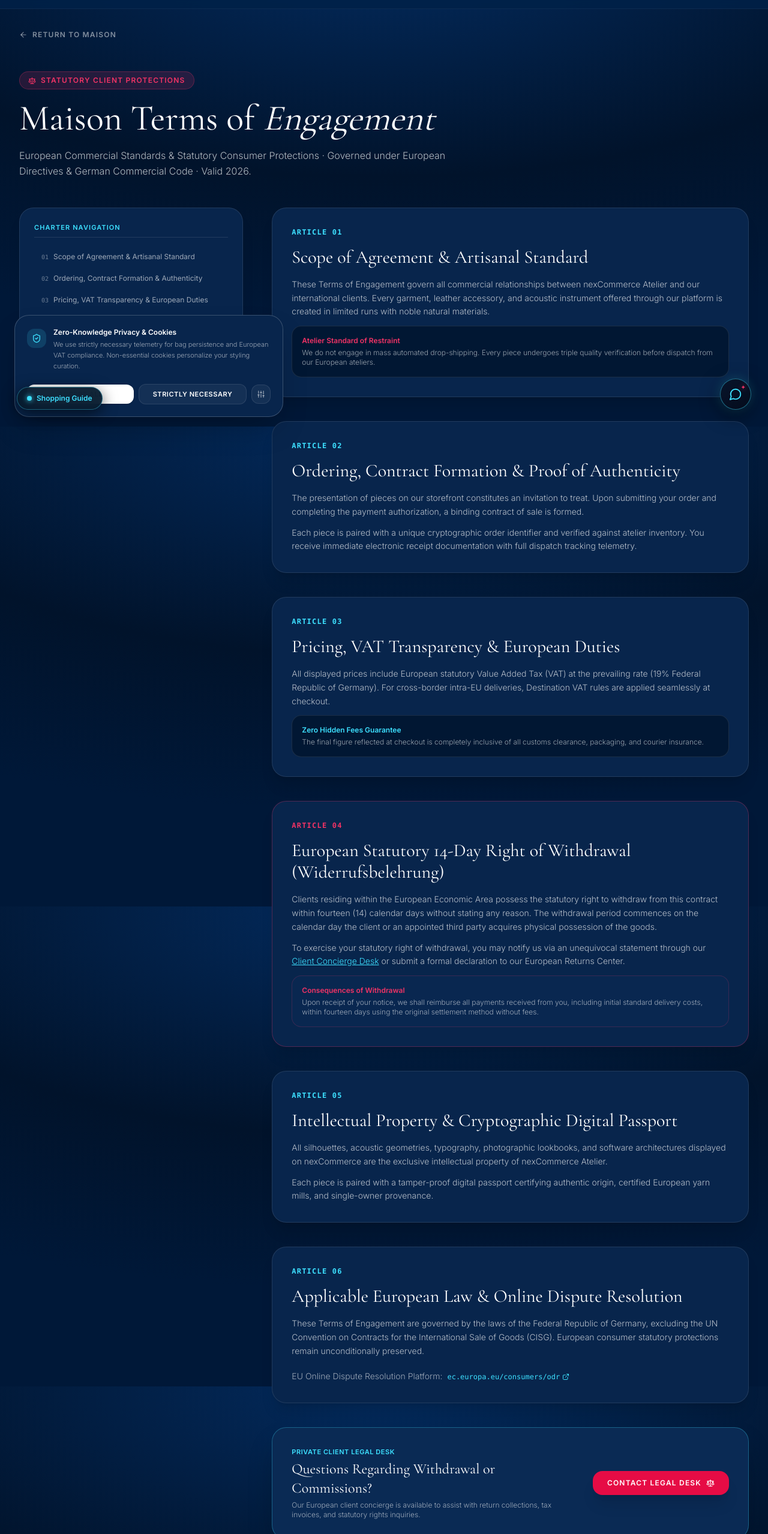
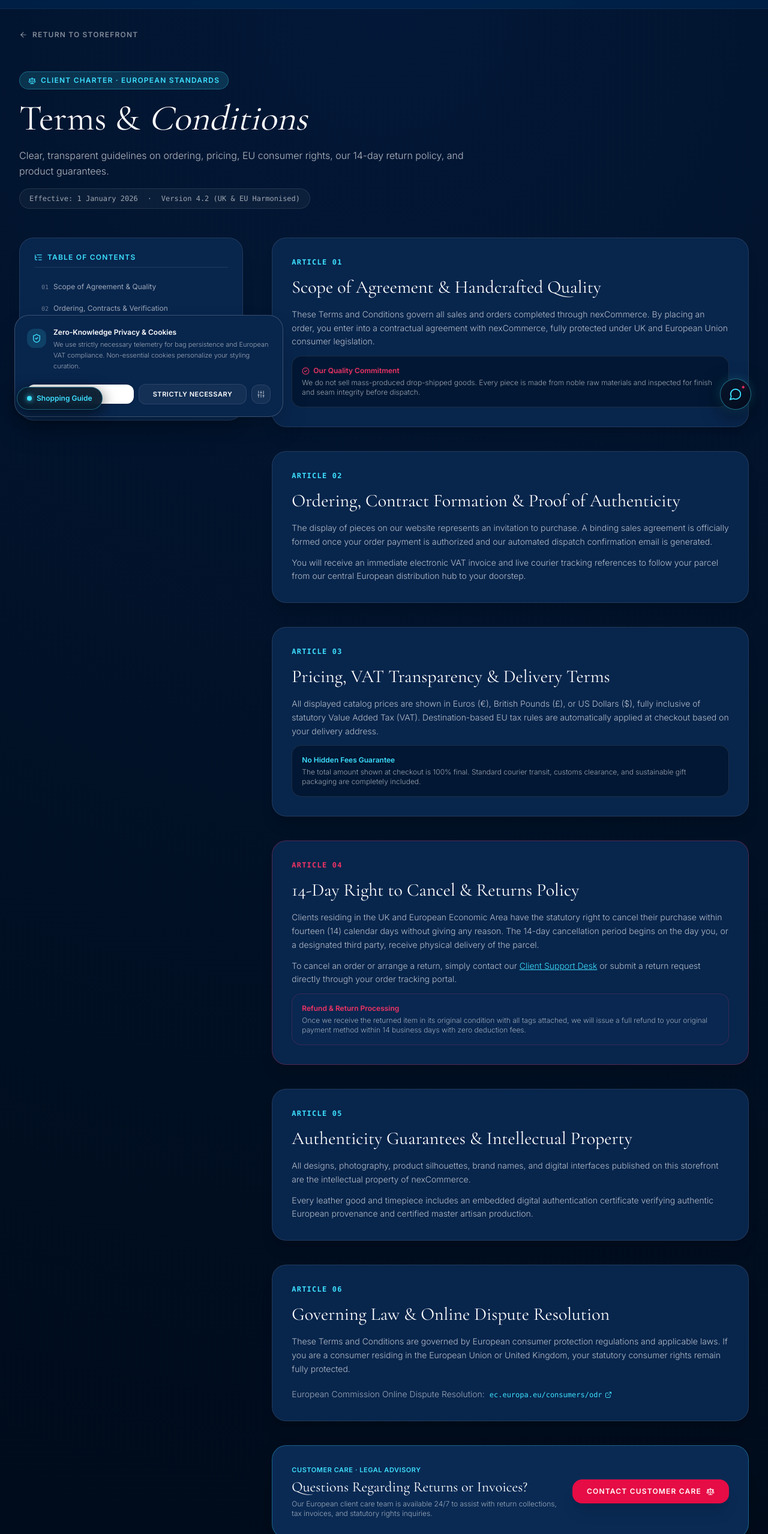
Before and after one commit to mustaquimrafid-bs23/nexcommerce.demo, a Next.js app: page /terms in a window 1280 px wide. Shown: the part 89-2646 px from the top of the page at 60% size. Built offline with nearby package versions, Linux system fonts and the light colour scheme.

Commit message:
feat(terms): elevate Terms & Conditions with sticky ScrollSpy, clean UK copy, and uniform luxury radial background

```diff
--- a/app/terms/page.tsx
+++ b/app/terms/page.tsx
@@ -2,19 +2,32 @@
 
 import React from 'react';
 import Link from 'next/link';
-import { Shield, Sparkles, Scale, ArrowLeft, ArrowRight, ExternalLink } from 'lucide-react';
-import { TermsScrollSpy } from '@/components/terms/TermsScrollSpy';
+import { Shield, Sparkles, Scale, ArrowLeft, ArrowRight, ExternalLink, HelpCircle, FileText, CheckCircle2 } from 'lucide-react';
+import { TermsScrollSpy, TERMS_ARTICLES } from '@/components/terms/TermsScrollSpy';
 import { useConciergeStore } from '@/store/useConciergeStore';
 
 export default function TermsPage() {
-  const { openConcierge } = useConciergeStore();
+  const { openConcierge, sendMessage } = useConciergeStore();
 
   const handleLegalConcierge = () => {
-    openConcierge('I have an inquiry regarding European right of withdrawal or bespoke commission terms.');
+    openConcierge();
+    sendMessage('I have an inquiry regarding consumer rights, order cancellation, or European delivery terms.');
+  };
+
+  const handleSmoothScrollMobile = (e: React.MouseEvent<HTMLAnchorElement>, id: string) => {
+    e.preventDefault();
+    const target = document.getElementById(id);
+    if (target) {
+      const topOffset = target.getBoundingClientRect().top + window.scrollY - 120;
+      window.scrollTo({ top: topOffset, behavior: 'smooth' });
+    }
   };
 
   return (
-    <div className="min-h-screen bg-transparent text-white pb-24 pt-8">
+    <div
+      className="min-h-screen text-white pb-24 pt-8"
+      style={{ background: 'radial-gradient(circle at 50% 0%, #031838 0%, #011126 50%, #000B1A 100%)' }}
+    >
       <div className="max-w-7xl mx-auto px-4 sm:px-6 lg:px-8 space-y-12">
         {/* Navigation Breadcrumb */}
         <div>
@@ -23,24 +36,47 @@
             className="inline-flex items-center gap-2 text-xs font-semibold uppercase tracking-widest text-white/50 hover:text-accent-cyan transition-colors"
           >
             <ArrowLeft size={14} />
-            <span>Return to Maison</span>
+            <span>Return to Storefront</span>
           </Link>
         </div>
 
         {/* Hero Section */}
         <div className="space-y-4 max-w-3xl">
-          <div className="inline-flex items-center gap-2 px-3.5 py-1.5 rounded-full bg-accent-pink/15 border border-accent-pink/30 text-xs font-semibold uppercase tracking-widest text-accent-pink">
+          <div className="inline-flex items-center gap-2 px-3.5 py-1.5 rounded-full bg-accent-cyan/15 border border-accent-cyan/30 text-xs font-semibold uppercase tracking-widest text-accent-cyan">
             <Scale size={13} />
-            <span>Statutory Client Protections</span>
+            <span>Client Charter &middot; European Standards</span>
           </div>
 
           <h1 className="font-editorial text-4xl sm:text-5xl lg:text-6xl text-white font-normal leading-[1.08]">
-            Maison Terms of <span className="italic font-normal">Engagement</span>
+            Terms &amp; <span className="italic font-normal">Conditions</span>
           </h1>
 
           <p className="text-sm sm:text-base text-white/70 leading-relaxed font-light">
-            European Commercial Standards &amp; Statutory Consumer Protections &middot; Governed under European Directives &amp; German Commercial Code &middot; Valid 2026.
+            Clear, transparent guidelines on ordering, pricing, EU consumer rights, our 14-day return policy, and product guarantees.
           </p>
+
+          <div className="inline-flex flex-wrap items-center gap-2 sm:gap-4 text-xs text-white/60 bg-white/[0.04] px-4 py-2 rounded-full border border-white/10 font-mono">
+            <span>Effective: 1 January 2026</span>
+            <span>&middot;</span>
+            <span>Version 4.2 (UK &amp; EU Harmonised)</span>
+          </div>
+        </div>
+
+        {/* Mobile Fast-Jump Navigation Rail */}
+        <div className="lg:hidden overflow-x-auto pb-2 flex items-center gap-2 border-b border-white/10">
+          <span className="text-xs font-semibold text-accent-cyan uppercase tracking-wider shrink-0 mr-1">
+            Jump to:
+          </span>
+          {TERMS_ARTICLES.map((art) => (
+            <a
+              key={art.id}
+              href={`#${art.id}`}
+              onClick={(e) => handleSmoothScrollMobile(e, art.id)}
+              className="px-3 py-1.5 rounded-xl bg-surface-card border border-white/10 text-xs font-medium text-white/80 hover:text-white shrink-0 hover:bg-surface-navy whitespace-nowrap"
+            >
+              {art.num}. {art.title.split(' ')[0]}
+            </a>
+          ))}
         </div>
 
         {/* 2-Column Layout: ScrollSpy Sidebar + Articles */}
@@ -56,16 +92,19 @@
                 Article 01
               </span>
               <h2 className="font-editorial text-2xl sm:text-3xl text-white font-normal">
-                Scope of Agreement &amp; Artisanal Standard
+                Scope of Agreement &amp; Handcrafted Quality
               </h2>
               <div className="text-xs sm:text-sm text-white/70 leading-relaxed font-light space-y-3">
                 <p>
-                  These Terms of Engagement govern all commercial relationships between nexCommerce Atelier and our international clients. Every garment, leather accessory, and acoustic instrument offered through our platform is created in limited runs with noble natural materials.
+                  These Terms and Conditions govern all sales and orders completed through nexCommerce. By placing an order, you enter into a contractual agreement with nexCommerce, fully protected under UK and European Union consumer legislation.
                 </p>
                 <div className="p-4 rounded-2xl bg-obsidian-950/80 border border-white/10 text-xs text-white/80 space-y-1">
-                  <div className="font-semibold text-accent-pink">Atelier Standard of Restraint</div>
+                  <div className="font-semibold text-accent-pink flex items-center gap-1.5">
+                    <CheckCircle2 size={13} />
+                    <span>Our Quality Commitment</span>
+                  </div>
                   <p className="text-white/60">
-                    We do not engage in mass automated drop-shipping. Every piece undergoes triple quality verification before dispatch from our European ateliers.
+                    We do not sell mass-produced drop-shipped goods. Every piece is made from noble raw materials and inspected for finish and seam integrity before dispatch.
                   </p>
                 </div>
               </div>
@@ -81,10 +120,10 @@
               </h2>
               <div className="text-xs sm:text-sm text-white/70 leading-relaxed font-light space-y-3">
                 <p>
-                  The presentation of pieces on our storefront constitutes an invitation to treat. Upon submitting your order and completing the payment authorization, a binding contract of sale is formed.
+                  The display of pieces on our website represents an invitation to purchase. A binding sales agreement is officially formed once your order payment is authorized and our automated dispatch confirmation email is generated.
                 </p>
                 <p>
-                  Each piece is paired with a unique cryptographic order identifier and verified against atelier inventory. You receive immediate electronic receipt documentation with full dispatch tracking telemetry.
+                  You will receive an immediate electronic VAT invoice and live courier tracking references to follow your parcel from our central European distribution hub to your doorstep.
                 </p>
               </div>
             </article>
@@ -95,16 +134,16 @@
                 Article 03
               </span>
               <h2 className="font-editorial text-2xl sm:text-3xl text-white font-normal">
-                Pricing, VAT Transparency &amp; European Duties
+                Pricing, VAT Transparency &amp; Delivery Terms
               </h2>
               <div className="text-xs sm:text-sm text-white/70 leading-relaxed font-light space-y-3">
                 <p>
-                  All displayed prices include European statutory Value Added Tax (VAT) at the prevailing rate (19% Federal Republic of Germany). For cross-border intra-EU deliveries, Destination VAT rules are applied seamlessly at checkout.
+                  All displayed catalog prices are shown in Euros (&euro;), British Pounds (&pound;), or US Dollars ($), fully inclusive of statutory Value Added Tax (VAT). Destination-based EU tax rules are automatically applied at checkout based on your delivery address.
                 </p>
                 <div className="p-4 rounded-2xl bg-obsidian-950/80 border border-white/10 text-xs text-white/80 space-y-1">
-                  <div className="font-semibold text-accent-cyan">Zero Hidden Fees Guarantee</div>
+                  <div className="font-semibold text-accent-cyan">No Hidden Fees Guarantee</div>
                   <p className="text-white/60">
-                    The final figure reflected at checkout is completely inclusive of all customs clearance, packaging, and courier insurance.
+                    The total amount shown at checkout is 100% final. Standard courier transit, customs clearance, and sustainable gift packaging are completely included.
                   </p>
                 </div>
               </div>
@@ -116,19 +155,19 @@
                 Article 04
               </span>
               <h2 className="font-editorial text-2xl sm:text-3xl text-white font-normal">
-                European Statutory 14-Day Right of Withdrawal (Widerrufsbelehrung)
+                14-Day Right to Cancel &amp; Returns Policy
               </h2>
               <div className="text-xs sm:text-sm text-white/70 leading-relaxed font-light space-y-3">
                 <p>
-                  Clients residing within the European Economic Area possess the statutory right to withdraw from this contract within fourteen (14) calendar days without stating any reason. The withdrawal period commences on the calendar day the client or an appointed third party acquires physical possession of the goods.
+                  Clients residing in the UK and European Economic Area have the statutory right to cancel their purchase within fourteen (14) calendar days without giving any reason. The 14-day cancellation period begins on the day you, or a designated third party, receive physical delivery of the parcel.
                 </p>
                 <p>
-                  To exercise your statutory right of withdrawal, you may notify us via an unequivocal statement through our <Link href="/contact" className="text-accent-cyan underline">Client Concierge Desk</Link> or submit a formal declaration to our European Returns Center.
+                  To cancel an order or arrange a return, simply contact our <Link href="/contact" className="text-accent-cyan underline">Client Support Desk</Link> or submit a return request directly through your order tracking portal.
                 </p>
-                <div className="p-4 rounded-2xl bg-surface-navy/60 border border-accent-pink/20 text-xs text-white/80">
-                  <span className="font-semibold text-accent-pink block mb-1">Consequences of Withdrawal</span>
+                <div className="p-4 rounded-2xl bg-surface-navy/60 border border-accent-pink/20 text-xs text-white/80 space-y-1">
+                  <span className="font-semibold text-accent-pink block mb-1">Refund &amp; Return Processing</span>
                   <p className="text-white/60">
-                    Upon receipt of your notice, we shall reimburse all payments received from you, including initial standard delivery costs, within fourteen days using the original settlement method without fees.
+                    Once we receive the returned item in its original condition with all tags attached, we will issue a full refund to your original payment method within 14 business days with zero deduction fees.
                   </p>
                 </div>
               </div>
@@ -140,14 +179,14 @@
                 Article 05
               </span>
               <h2 className="font-editorial text-2xl sm:text-3xl text-white font-normal">
-                Intellectual Property &amp; Cryptographic Digital Passport
+                Authenticity Guarantees &amp; Intellectual Property
               </h2>
               <div className="text-xs sm:text-sm text-white/70 leading-relaxed font-light space-y-3">
                 <p>
-                  All silhouettes, acoustic geometries, typography, photographic lookbooks, and software architectures displayed on nexCommerce are the exclusive intellectual property of nexCommerce Atelier.
+                  All designs, photography, product silhouettes, brand names, and digital interfaces published on this storefront are the intellectual property of nexCommerce.
                 </p>
                 <p>
-                  Each piece is paired with a tamper-proof digital passport certifying authentic origin, certified European yarn mills, and single-owner provenance.
+                  Every leather good and timepiece includes an embedded digital authentication certificate verifying authentic European provenance and certified master artisan production.
                 </p>
               </div>
             </article>
@@ -158,14 +197,14 @@
                 Article 06
               </span>
               <h2 className="font-editorial text-2xl sm:text-3xl text-white font-normal">
-                Applicable European Law &amp; Online Dispute Resolution
+                Governing Law &amp; Online Dispute Resolution
               </h2>
               <div className="text-xs sm:text-sm text-white/70 leading-relaxed font-light space-y-3">
                 <p>
-                  These Terms of Engagement are governed by the laws of the Federal Republic of Germany, excluding the UN Convention on Contracts for the International Sale of Goods (CISG). European consumer statutory protections remain unconditionally preserved.
+                  These Terms and Conditions are governed by European consumer protection regulations and applicable laws. If you are a consumer residing in the European Union or United Kingdom, your statutory consumer rights remain fully protected.
                 </p>
-                <div className="flex items-center gap-2 pt-2">
-                  <span className="text-white/60">EU Online Dispute Resolution Platform:</span>
+                <div className="flex flex-wrap items-center gap-2 pt-2">
+                  <span className="text-white/60">European Commission Online Dispute Resolution:</span>
                   <a
                     href="https://ec.europa.eu/consumers/odr/"
                     target="_blank"
@@ -179,26 +218,26 @@
               </div>
             </article>
 
-            {/* Legal Concierge Card Bridge */}
+            {/* Client Services Advisory Desk Bridge */}
             <div className="p-8 rounded-3xl bg-surface-navy border border-accent-cyan/30 flex flex-col sm:flex-row items-start sm:items-center justify-between gap-6 shadow-2xl">
               <div className="space-y-1 max-w-lg">
                 <span className="text-[11px] font-semibold uppercase tracking-wider text-accent-cyan block">
-                  PRIVATE CLIENT LEGAL DESK
+                  CUSTOMER CARE &middot; LEGAL ADVISORY
                 </span>
                 <h3 className="font-editorial text-2xl text-white font-normal">
-                  Questions Regarding Withdrawal or Commissions?
+                  Questions Regarding Returns or Invoices?
                 </h3>
                 <p className="text-xs text-white/60 font-light">
-                  Our European client concierge is available to assist with return collections, tax invoices, and statutory rights inquiries.
+                  Our European client care team is available 24/7 to assist with return collections, tax invoices, and statutory rights inquiries.
                 </p>
               </div>
 
               <button
                 type="button"
                 onClick={handleLegalConcierge}
-                className="px-6 py-3 rounded-2xl bg-accent-crimson hover:bg-accent-crimson/90 text-white text-xs font-semibold uppercase tracking-widest flex items-center gap-2 transition-all cursor-pointer shadow-xl shrink-0"
+                className="px-6 py-3 rounded-2xl bg-accent-crimson hover:bg-accent-crimson/90 text-white text-xs font-semibold uppercase tracking-widest flex items-center gap-2 transition-all cursor-pointer shadow-xl shrink-0 hover:scale-105"
               >
-                <span>Contact Legal Desk</span>
+                <span>Contact Customer Care</span>
                 <Scale size={14} />
               </button>
             </div>
--- a/components/terms/TermsScrollSpy.tsx
+++ b/components/terms/TermsScrollSpy.tsx
@@ -1,6 +1,7 @@
 'use client';
 
 import React, { useEffect, useState } from 'react';
+import { Bookmark, ListTree } from 'lucide-react';
 
 interface ArticleItem {
   id: string;
@@ -8,13 +9,13 @@
   title: string;
 }
 
-const ARTICLES: ArticleItem[] = [
-  { id: 'art1', num: '01', title: 'Scope of Agreement & Artisanal Standard' },
-  { id: 'art2', num: '02', title: 'Ordering, Contract Formation & Authenticity' },
-  { id: 'art3', num: '03', title: 'Pricing, VAT Transparency & European Duties' },
-  { id: 'art4', num: '04', title: '14-Day Right of Withdrawal (Widerrufsbelehrung)' },
-  { id: 'art5', num: '05', title: 'Intellectual Property & Digital Passport' },
-  { id: 'art6', num: '06', title: 'Applicable European Law & Dispute Resolution' },
+export const TERMS_ARTICLES: ArticleItem[] = [
+  { id: 'art1', num: '01', title: 'Scope of Agreement & Quality' },
+  { id: 'art2', num: '02', title: 'Ordering, Contracts & Verification' },
+  { id: 'art3', num: '03', title: 'Pricing, VAT Transparency & Delivery' },
+  { id: 'art4', num: '04', title: '14-Day Right to Cancel & Returns' },
+  { id: 'art5', num: '05', title: 'Authenticity & Intellectual Property' },
+  { id: 'art6', num: '06', title: 'Applicable Law & Dispute Resolution' },
 ];
 
 export function TermsScrollSpy() {
@@ -22,8 +23,8 @@
 
   useEffect(() => {
     const handleScroll = () => {
-      const scrollPos = window.scrollY + 160;
-      for (const item of ARTICLES) {
+      const scrollPos = window.scrollY + 180;
+      for (const item of TERMS_ARTICLES) {
         const el = document.getElementById(item.id);
         if (el) {
           const top = el.offsetTop;
@@ -40,22 +41,34 @@
     return () => window.removeEventListener('scroll', handleScroll);
   }, []);
 
+  const handleSmoothScroll = (e: React.MouseEvent<HTMLAnchorElement>, id: string) => {
+    e.preventDefault();
+    const target = document.getElementById(id);
+    if (target) {
+      const topOffset = target.getBoundingClientRect().top + window.scrollY - 120;
+      window.scrollTo({ top: topOffset, behavior: 'smooth' });
+      setActiveId(id);
+    }
+  };
+
   return (
-    <aside className="sticky top-28 p-6 rounded-3xl bg-surface-card border border-white/10 shadow-xl space-y-4">
-      <div className="text-[11px] font-semibold uppercase tracking-widest text-accent-cyan pb-2 border-b border-white/10">
-        Charter Navigation
+    <aside className="sticky top-28 p-6 rounded-3xl bg-surface-card border border-white/10 shadow-xl space-y-4" aria-label="Table of Contents">
+      <div className="flex items-center gap-2 text-xs font-semibold uppercase tracking-widest text-accent-cyan pb-2 border-b border-white/10">
+        <ListTree size={14} />
+        <span>Table of Contents</span>
       </div>
       <nav className="space-y-1">
-        {ARTICLES.map((art) => {
+        {TERMS_ARTICLES.map((art) => {
           const isActive = activeId === art.id;
           return (
             <a
               key={art.id}
               href={`#${art.id}`}
+              onClick={(e) => handleSmoothScroll(e, art.id)}
               className={`block py-2 px-3 rounded-xl text-xs transition-all ${
                 isActive
-                  ? 'bg-accent-pink/15 text-accent-pink font-semibold border border-accent-pink/30'
-                  : 'text-white/60 hover:text-white hover:bg-white/[0.03]'
+                  ? 'bg-accent-pink/15 text-accent-pink font-semibold border border-accent-pink/30 shadow-md'
+                  : 'text-white/60 hover:text-white hover:bg-white/[0.04]'
               }`}
             >
               <span className="font-mono text-[10px] text-white/40 mr-2">{art.num}</span>
```
Also changed, not shown: 1 other file (tests, documents, lock files or other folders).
